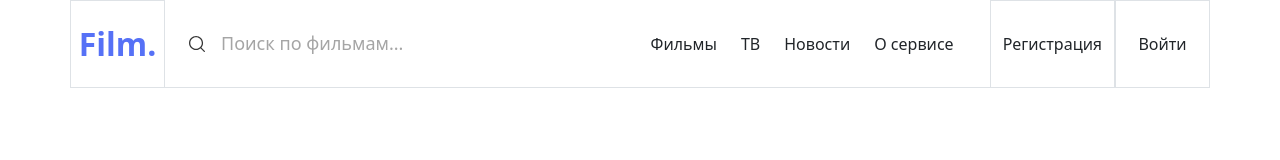
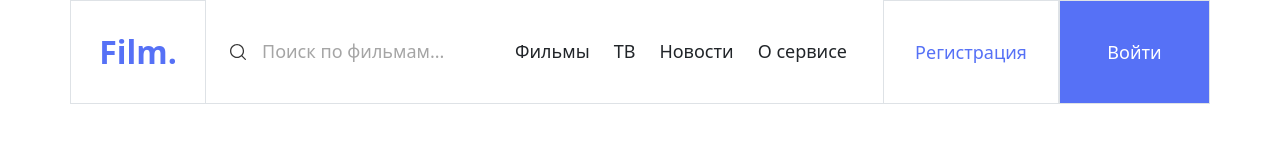
Before and after one commit to aapozdnyakov/html-lessons, a plain HTML site: page SiteModel/index.html in a window 1280 px wide. Drawn offline with nearby package versions, Linux system fonts and the light colour scheme.

Commit message:
конечный header

```diff
--- a/SiteModel/index.html
+++ b/SiteModel/index.html
@@ -34,10 +34,10 @@
                     <div class="px-4 text-nowrap"> О сервисе </div>
 
                 </div>
-                <div class="col d-flex flex-grow-0 border justify-content-center align-items-center">
+                <div class="col reg d-flex flex-grow-0 border justify-content-center align-items-center">
                     Регистрация
                 </div>
-                <div class="col-1 d-flex border justify-content-center align-items-center">
+                <div class="col-1 log d-flex border justify-content-center align-items-center">
                     Войти
                 </div>
             </div>
--- a/SiteModel/style.css
+++ b/SiteModel/style.css
@@ -1,15 +1,25 @@
-/* body {
+
+.container {
     width: 1440px;
 }
-.container {
-    min-width: 100%;
-} */
 .title {
-    max-width: 136px;
+    min-width: 136px;
+    min-height: 104px;
     font-weight: bold;
     color: #5671F6;
 }
 .search {
     color: #A5A5A5;
+}
+.search, .menu, .reg, .log {
     font-size: 18px;
 }
+.reg {
+    min-width: 176px;
+    color: #5671F6;
+}
+.log {
+    min-width: 151px;
+    background-color: #5671F6;
+    color: #ffffff;
+}
```
